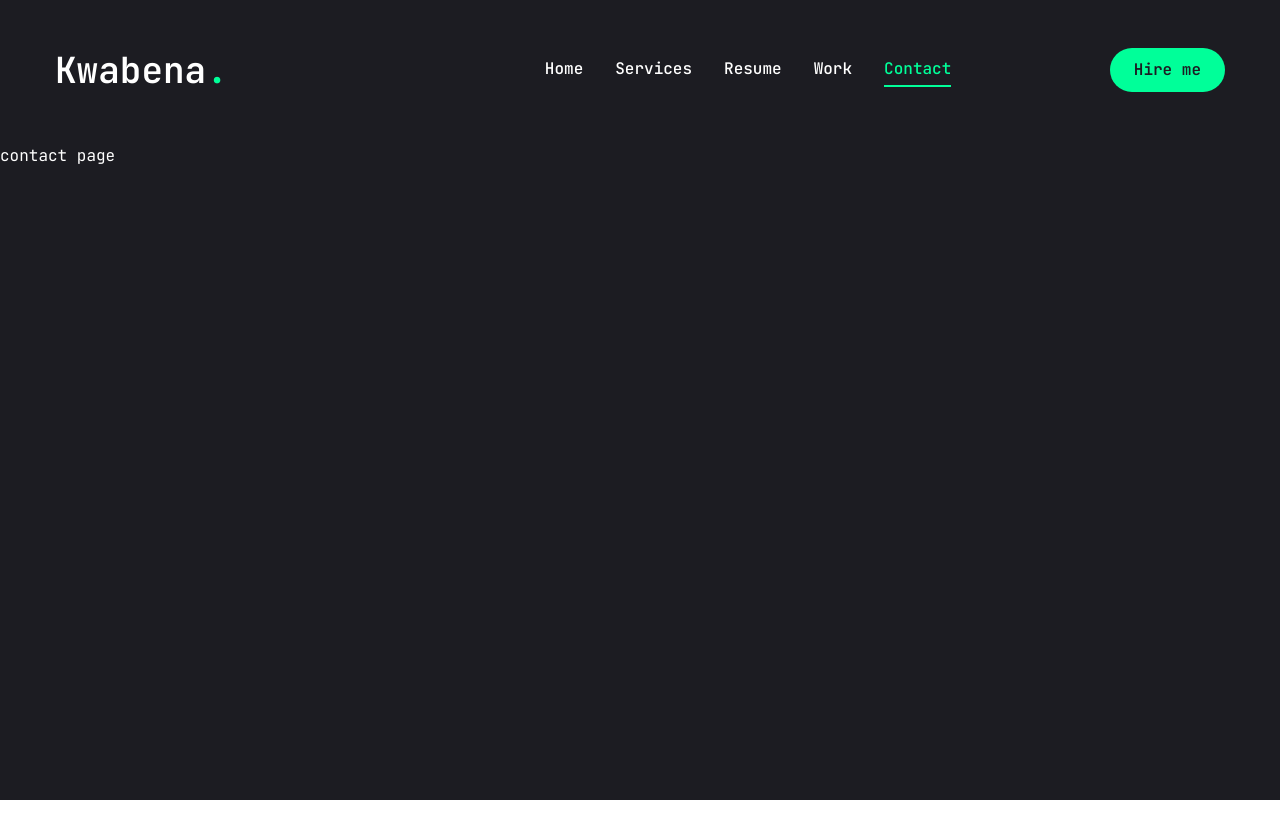
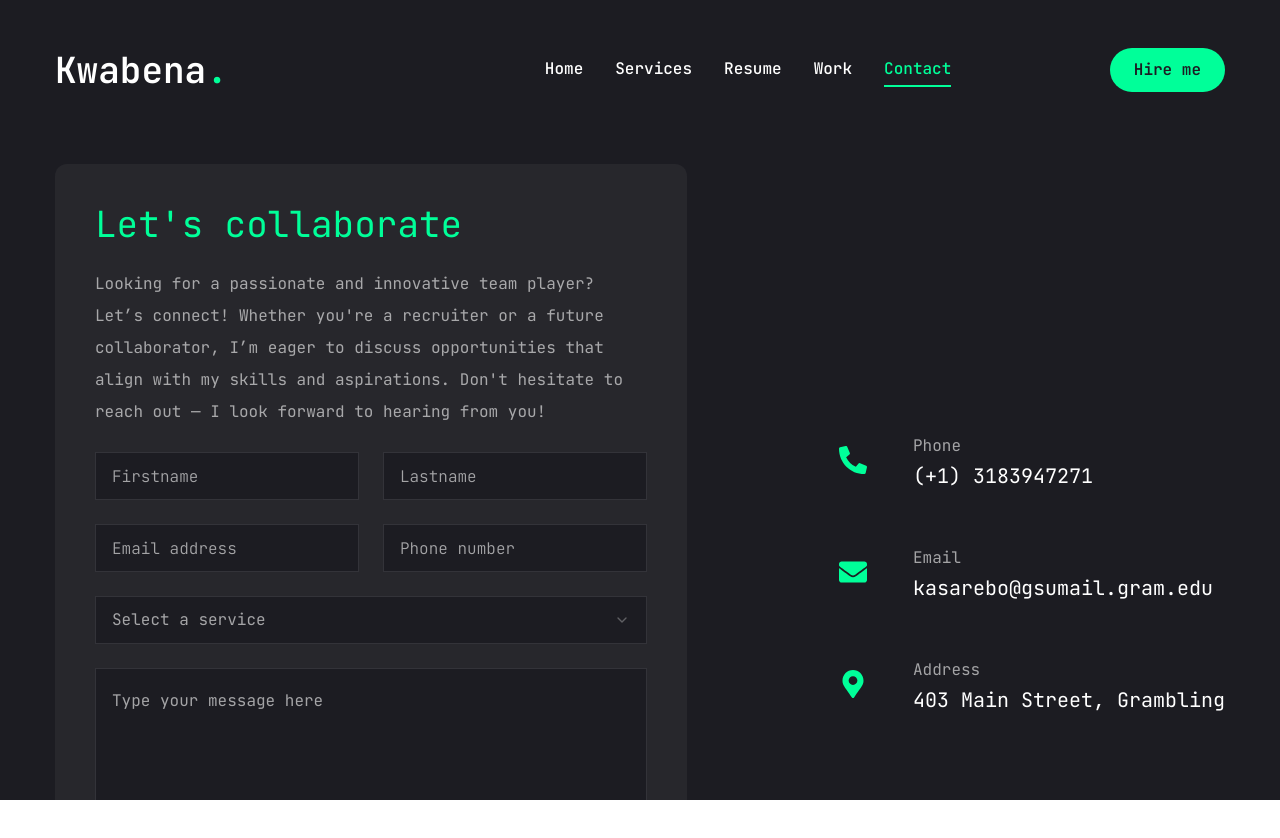
Before and after one commit to TheRealKwabena/portfolio, a Next.js app: page /contact in a window 1280 px wide. Shown: the top 838 px of the page. Before the commit the page ends 800 px from the top, so only its background shows below. Built offline with nearby package versions, Linux system fonts and the light colour scheme.

Commit message:
feat: developed final version of portfolio

```diff
--- a/app/contact/page.jsx
+++ b/app/contact/page.jsx
@@ -1,9 +1,112 @@
+"use client";
 
+import { Button } from "@/components/ui/button";
+import { Input } from "@/components/ui/input";
+import { Textarea } from "@/components/ui/textarea";
+import {
+  Select,
+  SelectContent,
+  SelectGroup,
+  SelectItem,
+  SelectLabel,
+  SelectTrigger,
+  SelectValue,
+} from "@/components/ui/select";
 
+import { FaPhoneAlt, FaEnvelope, FaMapMarkerAlt } from "react-icons/fa";
+
+const info = [
+  {
+    icon: <FaPhoneAlt />,
+    title: "Phone",
+    description: "(+1) 3183947271",
+  },
+  {
+    icon: <FaEnvelope />,
+    title: "Email",
+    description: "kasarebo@gsumail.gram.edu",
+  },
+  {
+    icon: <FaMapMarkerAlt />,
+    title: "Address",
+    description: "403 Main Street, Grambling",
+  },
+];
+
+import { motion } from "framer-motion";
 const Contact = () => {
   return (
-    <div>contact page</div>
-  )
-}
+    <motion.section
+      initial={{ opacity: 0 }}
+      animate={{
+        opacity: 1,
+        transition: { delay: 2.4, duration: 0.4, ease: "easeIn" },
+      }}
+      className="py-6"
+    >
+      <div className="container mx-auto">
+        <div className="flex flex-col xl:flex-row gap-[30px]">
+          <div className="xl:w-[54%] order-2 xl:order-none">
+            <form className="flex flex-col gap-6 p-10 bg-[#27272c] rounded-xl">
+              <h3 className="text-4xl text-accent">Let's collaborate</h3>
+              <p className="text-white/60">
+              Looking for a passionate and innovative team player? Let’s connect! Whether you're a recruiter or a future collaborator, I’m eager to discuss opportunities that align with my skills and aspirations. Don't hesitate to reach out — I look forward to hearing from you!
+              </p>
+              <div className="grid grid-cols-1 md:grid-cols-2 gap-6">
+                <Input type="firstname" placeholder="Firstname" />
+                <Input type="lastname" placeholder="Lastname" />
+                <Input type="email" placeholder="Email address" />
+                <Input type="phone" placeholder="Phone number" />
+              </div>
 
-export default Contact
+              {/**select */}
+              <Select>
+                <SelectTrigger className="w-full">
+                  <SelectValue placeholder="Select a service" />
+                </SelectTrigger>
+                <SelectContent>
+                  <SelectGroup>
+                    <SelectLabel>Select a service</SelectLabel>
+                    <SelectItem value="est">Backend Development</SelectItem>
+                    <SelectItem value="cst">
+                      Cross Platform Mobile Development
+                    </SelectItem>
+                    <SelectItem value="mst">Project Management</SelectItem>
+                  </SelectGroup>
+                </SelectContent>
+              </Select>
+              {/**textarea */}
+              <Textarea
+                className="h-[200px]"
+                placeholder="Type your message here"
+              />
+              {/**button */}
+              <Button size="md" className="max-w-40">
+                Send message
+              </Button>
+            </form>
+          </div>
+          <div className="flex-1 flex items-center xl:justify-end order-1 xl:order-none mb-8 xl:mb-0">
+            <ul className="flex flex-col gap-10">
+              {info.map((item, index) => {
+                return (
+                  <li key={index} className="flex items-center gap-6">
+                    <div className="w-[52px] h-[52px] xl:w-[72px] xl:h-[72px] bg-[#272727c] text-accent rounded-md flex items-center justify-center">
+                      <div className="text-[28px]">{item.icon}</div>
+                    </div>
+                    <div className="flex-1">
+                      <p className="text-white/60">{item.title}</p>
+                      <h3 className="text-xl">{item.description}</h3>
+                    </div>
+                  </li>
+                );
+              })}
+            </ul>
+          </div>
+        </div>
+      </div>
+    </motion.section>
+  );
+};
+
+export default Contact;
--- a/app/resume/page.jsx
+++ b/app/resume/page.jsx
@@ -10,11 +10,12 @@
   SiSpringboot,
   SiCplusplus,
   SiPostgresql,
+  SiTypescript,
 } from "react-icons/si";
 const about = {
   title: "About me",
   description:
-    "An aspiring software engineer who loves innovation, collaboration and creativity",
+    "An aspiring software engineer who loves innovation, collaboration and creativity. Whenever I get the chance to improve my skills, I relish the opportunity to apply my expertise in innovating creative solutions to real-world problems. Outside the CS sphere, I enjoy playing football(obviously not soccer😂), bowling, board games and cooking different cultural dishes.",
   info: [
     {
       fieldName: "Name",
@@ -26,11 +27,11 @@
     },
     {
       fieldName: "Experience",
-      fieldValue: "6+ months",
+      fieldValue: "2 years",
     },
     {
-      fieldName: "Zoom",
-      fieldValue: "@kwabenat",
+      fieldName: "Discord",
+      fieldValue: "@TheRealKwabena",
     },
     {
       fieldName: "Nationality",
@@ -57,7 +58,8 @@
 const experience = {
   icon: "/assets/resume/badge.svg",
   title: "My experience",
-  description: "Lorem ipsum dolor sit amet consistur bladages kano",
+  description:
+    "Here are some of my current experiences in my software engineering journey.",
   items: [
     {
       company: "Ken Kroger's AB",
@@ -65,14 +67,14 @@
       duration: "Jun 2022 - Sept 2022 ",
     },
     {
+      company: "Gratuf Solutions / Studios",
+      position: "Software Tester",
+      duration: "2022 - Remote",
+    },
+    {
       company: "MTN Ghana",
       position: "Backend Engineer Intern",
       duration: "Jan 2021- Mar 2021",
-    },
-    {
-      company: "Gratuf Solutions",
-      position: "Software Tester",
-      duration: "2019-2020",
     },
   ],
 };
@@ -80,7 +82,7 @@
 const education = {
   icon: "/assets/resume/cap.svg",
   title: "My education",
-  description: "Lorem ipsum dolor sit amet consistur bladages kano",
+  description: "Summary of my educational background.",
   items: [
     {
       institution: "Grambling State University",
@@ -152,6 +154,10 @@
     {
       icon: <SiSpringboot />,
       name: "spring boot",
+    },
+    {
+      icon: <SiTypescript />,
+      name: "typescript",
     },
     {
       icon: <SiPostgresql />,
--- a/app/work/page.jsx
+++ b/app/work/page.jsx
@@ -24,8 +24,8 @@
   {
     num: "01",
     category: "Frontend Development",
-    title: "Project 1",
-    description: "This is a description of project 1",
+    title: "Template Project",
+    description: "Description to be added",
     stack: [
       { name: "HTML 5" },
       { name: "CSS 3" },
@@ -40,12 +40,13 @@
     category: "Distributed Systems",
     title: "Project 2",
     description:
-      "Dentistimo: A full-stack web application implemented to help patients book dental appointments.",
+      "Dentistimo: A full-stack web application engineered with a distributed system design to provide a scalable and efficient dentistry appointment booking system.",
     stack: [
       { name: "MQTT" },
       { name: "MongoDB" },
       { name: "TypeScript" },
       { name: "ReactJS" },
+      { name: "NodeJS" },
     ] /**change this later */,
     image: "/assets/work/dentistimo.png" /**change this later */,
     live: "",
@@ -54,8 +55,9 @@
   {
     num: "03",
     category: "Embedded Systems and Web Development",
-    title: "Project 3",
-    description: "This is a description of project 2",
+    title: "MonkeyCar",
+    description:
+      "Ultimately, the main goal was to teach and inspire kids to code in a more fun and interactive way! Technology is being integrated more and more into our day to day lives, with a larger number of people wanting to learn programming. However, for young children, programming might be a bit intimidating at first, and the goal is to create a user-friendly, supportive platform that will help guide them and realise that programming can be a lot of fun",
     stack: [
       { name: "HTML 5" },
       { name: "CSS 3" },
@@ -79,7 +81,10 @@
   return (
     <motion.section
       initial={{ opacity: 0 }}
-      animate={{ opacity: 1 }}
+      animate={{
+        opacity: 1,
+        transition: { delay: 2.4, duration: 0.4, ease: "easeIn" },
+      }}
       className="min-h-[80vh] flex flex-col justify-center py-12 xl:px-0 "
     >
       <div className="container mx-auto">
@@ -168,7 +173,10 @@
                 );
               })}
               {/**slider buttons */}
-              <WorkSliderBtns containerStyles="flex gap-2 absolute right-0 bottom-[calc(50%_-_22px)] xl:bottom-0 z-20 w-full justify-between xl:w-max xl:justify-none" btnStyles="bg-accent hover:bg-accent-hover text-primary text-[22px] w-[44px] h-[44px] flex justify-center items-center transition-all"/>
+              <WorkSliderBtns
+                containerStyles="flex gap-2 absolute right-0 bottom-[calc(50%_-_22px)] xl:bottom-0 z-20 w-full justify-between xl:w-max xl:justify-none"
+                btnStyles="bg-accent hover:bg-accent-hover text-primary text-[22px] w-[44px] h-[44px] flex justify-center items-center transition-all"
+              />
             </Swiper>
           </div>
         </div>
--- a/components/ui/Stats.jsx
+++ b/components/ui/Stats.jsx
@@ -9,10 +9,10 @@
   },
   {
     value: 15,
-    text: "Projects ompleted",
+    text: "Projects completed",
   },
   {
-    value: 8,
+    value: 5,
     text: "Technologies mastered",
   },
   {
--- a/components/ui/input.jsx
+++ b/components/ui/input.jsx
@@ -1,19 +1,19 @@
-import * as React from "react"
+import * as React from "react";
 
-import { cn } from "@/lib/utils"
+import { cn } from "@/lib/utils";
 
 const Input = React.forwardRef(({ className, type, ...props }, ref) => {
   return (
-    (<input
+    <input
       type={type}
       className={cn(
-        "flex h-10 w-full rounded-md border border-slate-200 bg-white px-3 py-2 text-base ring-offset-white file:border-0 file:bg-transparent file:text-sm file:font-medium file:text-slate-950 placeholder:text-slate-500 focus-visible:outline-none focus-visible:ring-2 focus-visible:ring-slate-950 focus-visible:ring-offset-2 disabled:cursor-not-allowed disabled:opacity-50 md:text-sm dark:border-slate-800 dark:bg-slate-950 dark:ring-offset-slate-950 dark:file:text-slate-50 dark:placeholder:text-slate-400 dark:focus-visible:ring-slate-300",
-        className
+        "flex h-[48px] rounded-md border border-white/10 focus:border-accent font-light bg-primary px-4 py-5 text-base placeholder:text-white/60 outline-none"
       )}
       ref={ref}
-      {...props} />)
+      {...props}
+    />
   );
-})
-Input.displayName = "Input"
+});
+Input.displayName = "Input";
 
-export { Input }
+export { Input };
--- a/components/ui/select.jsx
+++ b/components/ui/select.jsx
@@ -1,94 +1,119 @@
-"use client"
+"use client";
 
-import * as React from "react"
-import * as SelectPrimitive from "@radix-ui/react-select"
-import { Check, ChevronDown, ChevronUp } from "lucide-react"
+import * as React from "react";
+import * as SelectPrimitive from "@radix-ui/react-select";
+import { Check, ChevronDown, ChevronUp } from "lucide-react";
 
-import { cn } from "@/lib/utils"
+import { cn } from "@/lib/utils";
 
-const Select = SelectPrimitive.Root
+const Select = SelectPrimitive.Root;
 
-const SelectGroup = SelectPrimitive.Group
+const SelectGroup = SelectPrimitive.Group;
 
-const SelectValue = SelectPrimitive.Value
+const SelectValue = SelectPrimitive.Value;
 
-const SelectTrigger = React.forwardRef(({ className, children, ...props }, ref) => (
+const SelectTrigger = React.forwardRef(
+  ({ className, children, ...props }, ref) => (
     <SelectPrimitive.Trigger
       ref={ref}
       className={cn(
-      "flex h-10 w-full items-center justify-between rounded-md border border-slate-200 bg-white px-3 py-2 text-sm ring-offset-white placeholder:text-slate-500 focus:outline-none focus:ring-2 focus:ring-slate-950 focus:ring-offset-2 disabled:cursor-not-allowed disabled:opacity-50 [&>span]:line-clamp-1 dark:border-slate-800 dark:bg-slate-950 dark:ring-offset-slate-950 dark:placeholder:text-slate-400 dark:focus:ring-slate-300",
+        "flex h-[48px] w-full items-center justify-between rounded-md border border-white/10 bg-primary px-4 py-5 text-base text-white/60 placeholder:text-white/10  focus:border-accent outline-none",
         className
       )}
-    {...props}>
+      {...props}
+    >
       {children}
       <SelectPrimitive.Icon asChild>
         <ChevronDown className="h-4 w-4 opacity-50" />
       </SelectPrimitive.Icon>
     </SelectPrimitive.Trigger>
-))
-SelectTrigger.displayName = SelectPrimitive.Trigger.displayName
+  )
+);
+SelectTrigger.displayName = SelectPrimitive.Trigger.displayName;
 
-const SelectScrollUpButton = React.forwardRef(({ className, ...props }, ref) => (
+const SelectScrollUpButton = React.forwardRef(
+  ({ className, ...props }, ref) => (
     <SelectPrimitive.ScrollUpButton
       ref={ref}
-    className={cn("flex cursor-default items-center justify-center py-1", className)}
-    {...props}>
+      className={cn(
+        "flex cursor-default items-center justify-center py-1",
+        className
+      )}
+      {...props}
+    >
       <ChevronUp className="h-4 w-4" />
     </SelectPrimitive.ScrollUpButton>
-))
-SelectScrollUpButton.displayName = SelectPrimitive.ScrollUpButton.displayName
+  )
+);
+SelectScrollUpButton.displayName = SelectPrimitive.ScrollUpButton.displayName;
 
-const SelectScrollDownButton = React.forwardRef(({ className, ...props }, ref) => (
+const SelectScrollDownButton = React.forwardRef(
+  ({ className, ...props }, ref) => (
     <SelectPrimitive.ScrollDownButton
       ref={ref}
-    className={cn("flex cursor-default items-center justify-center py-1", className)}
-    {...props}>
+      className={cn(
+        "flex cursor-default items-center justify-center py-1",
+        className
+      )}
+      {...props}
+    >
       <ChevronDown className="h-4 w-4" />
     </SelectPrimitive.ScrollDownButton>
-))
+  )
+);
 SelectScrollDownButton.displayName =
-  SelectPrimitive.ScrollDownButton.displayName
+  SelectPrimitive.ScrollDownButton.displayName;
 
-const SelectContent = React.forwardRef(({ className, children, position = "popper", ...props }, ref) => (
+const SelectContent = React.forwardRef(
+  ({ className, children, position = "popper", ...props }, ref) => (
     <SelectPrimitive.Portal>
       <SelectPrimitive.Content
         ref={ref}
         className={cn(
-        "relative z-50 max-h-96 min-w-[8rem] overflow-hidden rounded-md border border-slate-200 bg-white text-slate-950 shadow-md data-[state=open]:animate-in data-[state=closed]:animate-out data-[state=closed]:fade-out-0 data-[state=open]:fade-in-0 data-[state=closed]:zoom-out-95 data-[state=open]:zoom-in-95 data-[side=bottom]:slide-in-from-top-2 data-[side=left]:slide-in-from-right-2 data-[side=right]:slide-in-from-left-2 data-[side=top]:slide-in-from-bottom-2 dark:border-slate-800 dark:bg-slate-950 dark:text-slate-50",
+          "relative z-50 max-h-96 min-w-[8rem] overflow-hidden rounded-md border border-white/100 bg-primary text-white shadow-md data-[state=open]:animate-in data-[state=closed]:animate-out data-[state=closed]:fade-out-0 data-[state=open]:fade-in-0 data-[state=closed]:zoom-out-95 data-[state=open]:zoom-in-95 data-[side=bottom]:slide-in-from-top-2 data-[side=left]:slide-in-from-right-2 data-[side=right]:slide-in-from-left-2 data-[side=top]:slide-in-from-bottom-2 dark:border-slate-800 dark:bg-slate-950 dark:text-slate-50",
           position === "popper" &&
             "data-[side=bottom]:translate-y-1 data-[side=left]:-translate-x-1 data-[side=right]:translate-x-1 data-[side=top]:-translate-y-1",
           className
         )}
         position={position}
-      {...props}>
+        {...props}
+      >
         <SelectScrollUpButton />
         <SelectPrimitive.Viewport
-        className={cn("p-1", position === "popper" &&
-          "h-[var(--radix-select-trigger-height)] w-full min-w-[var(--radix-select-trigger-width)]")}>
+          className={cn(
+            "p-1",
+            position === "popper" &&
+              "h-[var(--radix-select-trigger-height)] w-full min-w-[var(--radix-select-trigger-width)]"
+          )}
+        >
           {children}
         </SelectPrimitive.Viewport>
         <SelectScrollDownButton />
       </SelectPrimitive.Content>
     </SelectPrimitive.Portal>
-))
-SelectContent.displayName = SelectPrimitive.Content.displayName
+  )
+);
+SelectContent.displayName = SelectPrimitive.Content.displayName;
 
 const SelectLabel = React.forwardRef(({ className, ...props }, ref) => (
   <SelectPrimitive.Label
     ref={ref}
     className={cn("py-1.5 pl-8 pr-2 text-sm font-semibold", className)}
-    {...props} />
-))
-SelectLabel.displayName = SelectPrimitive.Label.displayName
+    {...props}
+  />
+));
+SelectLabel.displayName = SelectPrimitive.Label.displayName;
 
-const SelectItem = React.forwardRef(({ className, children, ...props }, ref) => (
+const SelectItem = React.forwardRef(
+  ({ className, children, ...props }, ref) => (
     <SelectPrimitive.Item
       ref={ref}
       className={cn(
-      "relative flex w-full cursor-default select-none items-center rounded-sm py-1.5 pl-8 pr-2 text-sm outline-none focus:bg-slate-100 focus:text-slate-900 data-[disabled]:pointer-events-none data-[disabled]:opacity-50 dark:focus:bg-slate-800 dark:focus:text-slate-50",
+        "relative flex w-full cursor-default select-none items-center rounded-sm py-1.5 pl-8 pr-2 text-sm outline-none focus:bg-accent focus:text-primary data-[disabled]:pointer-events-none data-[disabled]:opacity-50 dark:focus:bg-slate-800 dark:focus:text-slate-50",
         className
       )}
-    {...props}>
+      {...props}
+    >
       <span className="absolute left-2 flex h-3.5 w-3.5 items-center justify-center">
         <SelectPrimitive.ItemIndicator>
           <Check className="h-4 w-4" />
@@ -97,16 +122,18 @@
 
       <SelectPrimitive.ItemText>{children}</SelectPrimitive.ItemText>
     </SelectPrimitive.Item>
-))
-SelectItem.displayName = SelectPrimitive.Item.displayName
+  )
+);
+SelectItem.displayName = SelectPrimitive.Item.displayName;
 
 const SelectSeparator = React.forwardRef(({ className, ...props }, ref) => (
   <SelectPrimitive.Separator
     ref={ref}
     className={cn("-mx-1 my-1 h-px bg-slate-100 dark:bg-slate-800", className)}
-    {...props} />
-))
-SelectSeparator.displayName = SelectPrimitive.Separator.displayName
+    {...props}
+  />
+));
+SelectSeparator.displayName = SelectPrimitive.Separator.displayName;
 
 export {
   Select,
@@ -119,4 +146,4 @@
   SelectSeparator,
   SelectScrollUpButton,
   SelectScrollDownButton,
-}
+};
--- a/components/ui/textarea.jsx
+++ b/components/ui/textarea.jsx
@@ -1,18 +1,19 @@
-import * as React from "react"
+import * as React from "react";
 
-import { cn } from "@/lib/utils"
+import { cn } from "@/lib/utils";
 
 const Textarea = React.forwardRef(({ className, ...props }, ref) => {
   return (
-    (<textarea
+    <textarea
       className={cn(
-        "flex min-h-[80px] w-full rounded-md border border-slate-200 bg-white px-3 py-2 text-base ring-offset-white placeholder:text-slate-500 focus-visible:outline-none focus-visible:ring-2 focus-visible:ring-slate-950 focus-visible:ring-offset-2 disabled:cursor-not-allowed disabled:opacity-50 md:text-sm dark:border-slate-800 dark:bg-slate-950 dark:ring-offset-slate-950 dark:placeholder:text-slate-400 dark:focus-visible:ring-slate-300",
+        "flex min-h-[80px] w-full rounded-md border border-white/10 bg-primary px-4 py-5 text-base placeholder:text-white/60 focus-visible:outline-none focus-visible:ring-1 focus-visible:ring-accent  focus-visible:ring-offset-0 disabled:cursor-not-allowed disabled:opacity-50",
         className
       )}
       ref={ref}
-      {...props} />)
+      {...props}
+    />
   );
-})
-Textarea.displayName = "Textarea"
+});
+Textarea.displayName = "Textarea";
 
-export { Textarea }
+export { Textarea };
```
Also changed, not shown: app/page.jsx (+5 -2 lines), app/services/page.jsx (+6 -6 lines), .eslintrc.json. Lines whose indentation alone changed are shown as unchanged.
